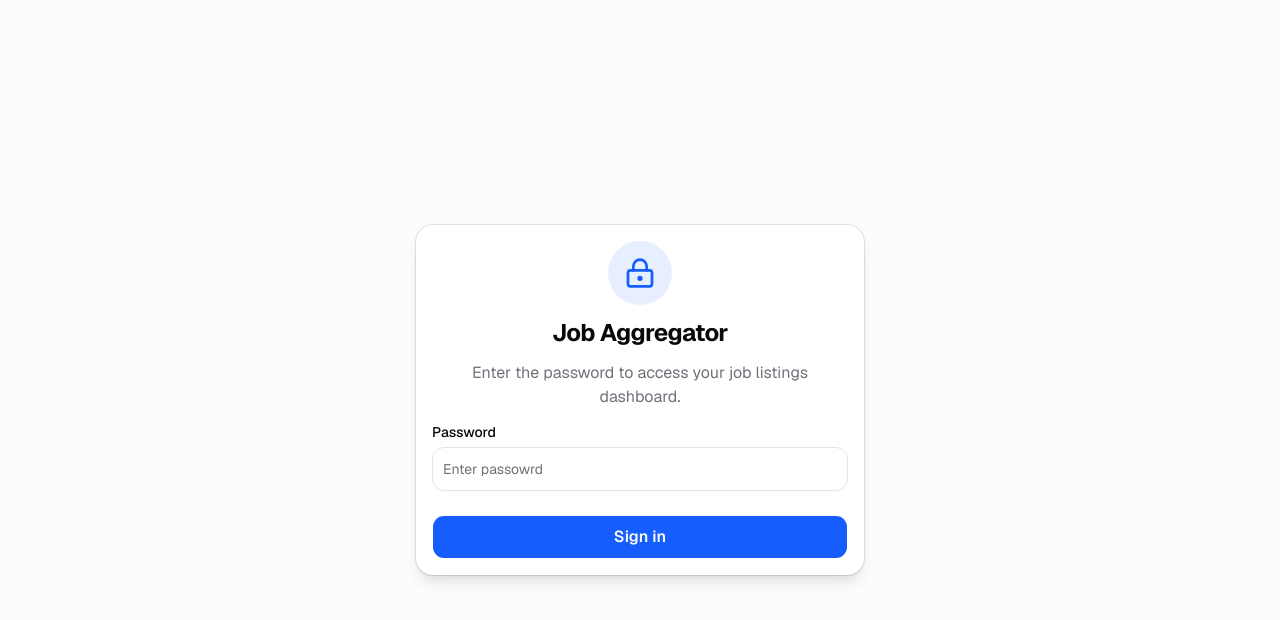
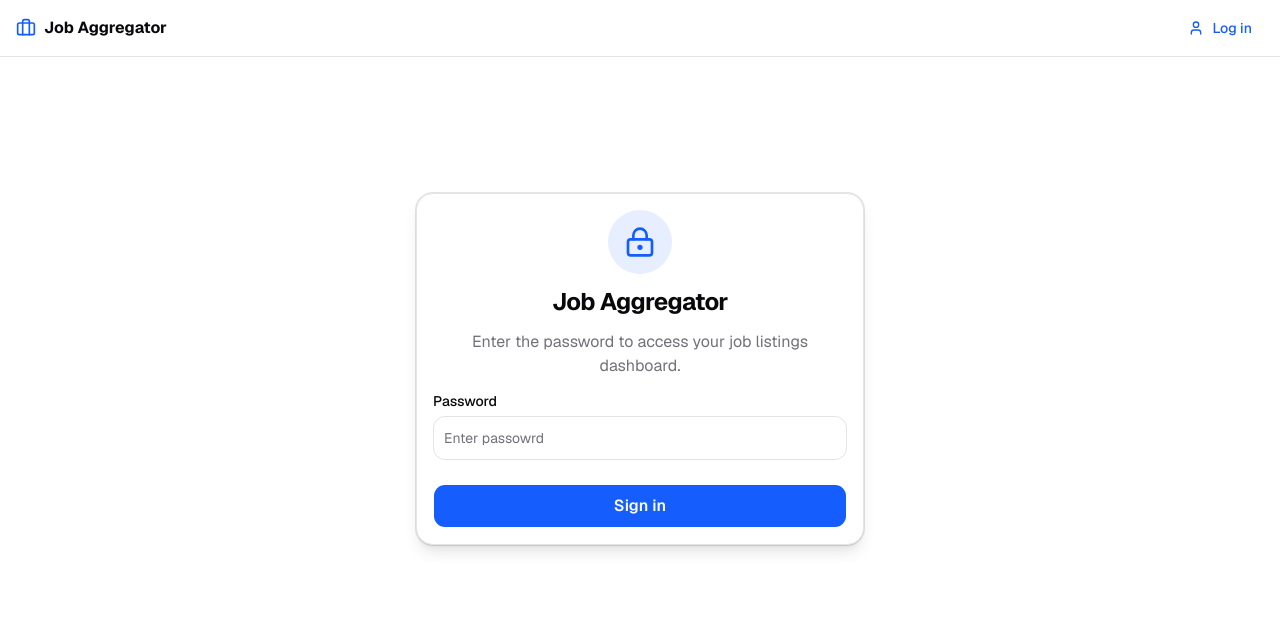
Before and after one commit to car3oon/job-aggregator, a Next.js app: page /login in a window 1280 px wide. Shown: the top 620 px of the page. Built offline with nearby package versions, Linux system fonts and the light colour scheme; no server answers.

Commit message:
feat: add global Prisma client and AppBar navigation

```diff
--- a/src/app/actions/auth.ts
+++ b/src/app/actions/auth.ts
@@ -28,3 +28,9 @@ export async function login(prevState: any, formData: FormData) {
     return { error: "Incorrect password. Please try again." };
   }
 }
+
+export async function logout() {
+  const cookieStore = await cookies();
+  cookieStore.delete("job_auth");
+  redirect("/login");
+}
--- a/src/app/globals.css
+++ b/src/app/globals.css
@@ -7,9 +7,9 @@
 @theme inline {
   --color-background: var(--background);
   --color-foreground: var(--foreground);
-  --font-sans: var(--font-sans);
+  --font-sans: var(--font-geist-sans);
   --font-mono: var(--font-geist-mono);
-  --font-heading: var(--font-sans);
+  --font-heading: var(--font-geist-sans);
   --color-sidebar-ring: var(--sidebar-ring);
   --color-sidebar-border: var(--sidebar-border);
   --color-sidebar-accent-foreground: var(--sidebar-accent-foreground);
--- a/src/app/layout.tsx
+++ b/src/app/layout.tsx
@@ -1,9 +1,10 @@
 import type { Metadata } from "next";
 import { Geist, Geist_Mono } from "next/font/google";
+import { AppBar } from "@/components/AppBar";
 import "./globals.css";
 
 const geistSans = Geist({
-  variable: "--font-sans",
+  variable: "--font-geist-sans",
   subsets: ["latin"],
 });
 
@@ -17,13 +18,19 @@ export const metadata: Metadata = {
   description: "Personal job board aggregator",
 };
 
-export default function RootLayout({ children }: LayoutProps<"/">) {
+export default function RootLayout({
+  children,
+}: Readonly<{
+  children: React.ReactNode;
+}>) {
   return (
-    <html
-      lang="en"
-      className={`${geistSans.variable} ${geistMono.variable} h-full antialiased`}
-    >
-      <body className="min-h-full flex flex-col">{children}</body>
+    <html lang="en" className={`${geistSans.variable} ${geistMono.variable}`}>
+      <body
+        className="antialiased min-h-screen flex flex-col font-sans"
+      >
+        <AppBar />
+        <main className="flex-1 container mx-auto px-4 py-8">{children}</main>
+      </body>
     </html>
   );
 }
--- a/src/app/login/page.tsx
+++ b/src/app/login/page.tsx
@@ -18,8 +18,8 @@ export default function LoginPage() {
   const [state, formAction, isPending] = useActionState(login, null);
 
   return (
-    <div className="flex min-h-screen items-center justify-center bg-muted/30 p-4">
-      <Card className="w-full max-w-md shadow-lg">
+    <div className="flex min-h-[70vh] items-center justify-center p-4">
+      <Card className="w-full max-w-md shadow-lg border-0 sm:border">
         <CardHeader className="text-center space-y-2">
           <div className="flex justify-center mb-2">
             <div className="rounded-full bg-primary/10 p-4">
--- /dev/null
+++ b/src/components/AppBar.tsx
@@ -0,0 +1,47 @@
+import Link from "next/link";
+import { Briefcase, Settings, User } from "lucide-react";
+import { LogoutButton } from "./LogoutButton";
+import { cookies } from "next/headers";
+
+export async function AppBar() {
+  const cookieStore = await cookies();
+  const isLoggedIn = cookieStore.has("job_auth");
+
+  return (
+    <header className="sticky top-0 z-50 w-full border-b bg-background/95 backdrop-blur supports-backdrop-filter:bg-background/60">
+      <div className="container mx-auto flex h-14 items-center justify-between px-4">
+        <Link
+          href="/"
+          className="flex items-center gap-2 font-bold transition-opacity hover:opacity-80"
+        >
+          <Briefcase className="h-5 w-5 text-primary" />
+          <span>Job Aggregator</span>
+        </Link>
+
+        <nav className="flex items-center gap-2 md:gap-4">
+          {isLoggedIn ? (
+            <>
+              <Link
+                href="/settings"
+                className="flex items-center gap-2 px-3 py-2 text-sm font-medium text-muted-foreground hover:text-foreground transition-colors"
+              >
+                <Settings className="h-4 w-4" />
+                <span className="hidden sm:inline">Settings</span>
+              </Link>
+              <div className="h-4 w-px bg-border mx-1" />
+              <LogoutButton />
+            </>
+          ) : (
+            <Link
+              href="/login"
+              className="flex items-center gap-2 px-3 py-2 text-sm font-medium text-primary hover:bg-primary/10 rounded-md transition-colors"
+            >
+              <User className="h-4 w-4" />
+              <span>Log in</span>
+            </Link>
+          )}
+        </nav>
+      </div>
+    </header>
+  );
+}
--- /dev/null
+++ b/src/components/LogoutButton.tsx
@@ -0,0 +1,16 @@
+import { logout } from "@/app/actions/auth";
+import { LogOut } from "lucide-react";
+
+export function LogoutButton() {
+  return (
+    <form action={logout}>
+      <button
+        type="submit"
+        className="flex items-center gap-2 px-3 py-2 text-sm font-medium text-red-500 hover:bg-red-500/10 rounded-md transition-colors"
+      >
+        <LogOut className="h-4 w-4" />
+        Logout
+      </button>
+    </form>
+  );
+}
--- /dev/null
+++ b/src/lib/prisma.ts
@@ -0,0 +1,7 @@
+import { PrismaClient } from "../generated/prisma/client";
+
+const globalForPrisma = globalThis as unknown as { prisma: PrismaClient };
+
+export const prisma = globalForPrisma.prisma || new PrismaClient({ accelerateUrl: process.env.PRISMA_DATABASE_URL as string });
+
+if (process.env.NODE_ENV !== "production") globalForPrisma.prisma = prisma;
--- a/tsconfig.json
+++ b/tsconfig.json
@@ -18,6 +18,7 @@
         "name": "next"
       }
     ],
+    "baseUrl": ".",
     "paths": {
       "@/*": ["./src/*"]
     }
```
Also changed, not shown: 1 other file (tests, documents, lock files or other folders).
